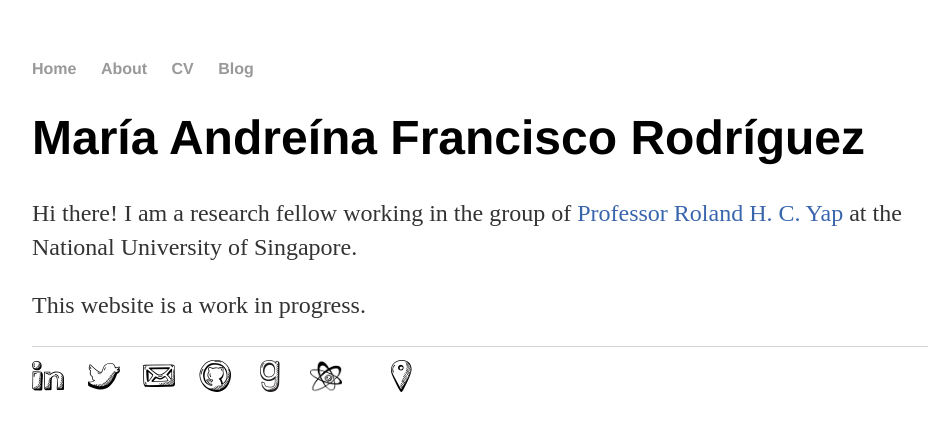
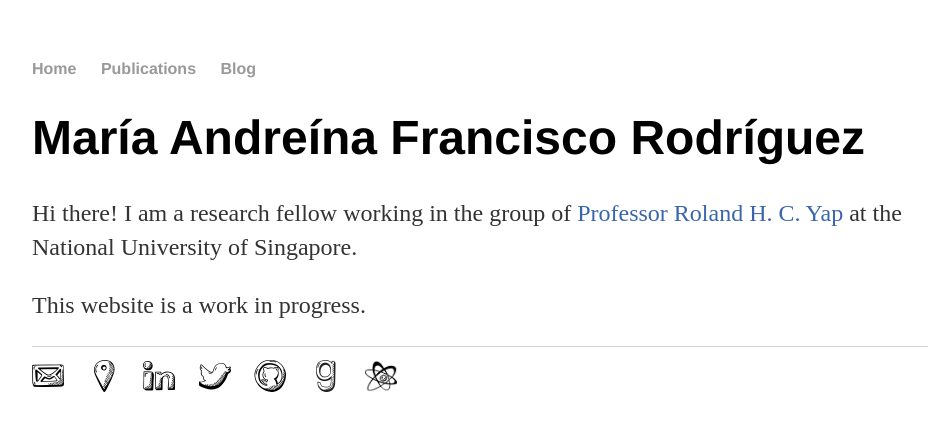
Before and after one commit to andreina-francisco/andreina-francisco.github.io, a Jekyll site: the page built from index.html, in a window 1280 px wide. Shown: the top 431 px of the page, without its empty margins (160-1092 px from the left). Built offline with Jekyll 4.4.1, drawn with Linux system fonts in a browser that asks for light colours; nearby versions of some CDN libraries; a style sheet for code colours, icons or effects is not loaded.

Commit message:
Reorder icons

```diff
--- a/_layouts/default.html
+++ b/_layouts/default.html
@@ -14,8 +14,8 @@
 			<nav>
 	    		<ul>
 	        		<li><a href="/">Home</a></li>
-		        	<li><a href="/about/">About</a></li>
-	        		<li><a href="/cv/">CV</a></li>
+		        	<!--<li><a href="/about/">About</a></li>-->
+	        		<li><a href="/cv/">Publications</a></li>
 	        		<li><a href="/blog/">Blog</a></li>
 	    		</ul>
 			</nav>
@@ -26,15 +26,15 @@
 			</div><!-- /.container -->
 			<footer>
 	    		<ul>
-	        	<li><a href="https://www.linkedin.com/in/andreinafr/"><img src="/images/linked-in.png" style="width:32px; height:32px" title="LinkedIn" alt="LinkedIn"></a></li>
+	        	<li><a href="mailto:andreina@comp.nus.edu.sg"><img src="/images/envelope.png" style="width:32px; height:32px" title="email" alt="email"></a></li>
+        		<li><a href="https://www.comp.nus.edu.sg/cs/bio/andreina/"><img src="/images/map-marker.png" style="width:32px; height:32px" title="Where to find me" alt="Find me"></a></li>
+			<li><a href="https://www.linkedin.com/in/andreinafr/"><img src="/images/linked-in.png" style="width:32px; height:32px" title="LinkedIn" alt="LinkedIn"></a></li>
                         <li><a href="https://twitter.com/MariaAndreinaFr"><img src="/images/twitter.png" style="width:32px; height:32px" title="@MariaAndreinaFr" alt="twitter"></a></li>
-        		<li><a href="mailto:andreina@comp.nus.edu.sg"><img src="/images/envelope.png" style="width:32px; height:32px" title="email" alt="email"></a></li>
         		<li><a href="https://github.com/andreina-francisco"><img src="/images/github.png" style="width:32px; height:32px" title="GitHub" alt="GitHub"></a></li>
                         <li><a href="https://www.goodreads.com/andreina"><img src="/images/good-reads.png" style="width:32px; height:32px" title="Goodreads" alt="Goodreads"></a></li>
 			<li><a href="https://scholar.google.com/citations?user=6TM4YBYAAAAJ"><img src="/images/atom.png" style="width:32px; height:32px" title="Google Scholar" alt="Google Scholar"></a></li>
 			<!--<li><a href="https://scholar.google.com/citations?user=6TM4YBYAAAAJ"><font color=black><i class="ai ai-google-scholar ai-3x"></i></font></a></li>---->
 			<li><a href="https://dblp.org/pers/hd/r/Rodr=iacute=guez:Mar=iacute=a_Andre=iacute=na_Francisco"><font color=black><i class="ai ai-dblp ai-3x"></i></font></a></li>
-			<li><a href="https://www.comp.nus.edu.sg/cs/bio/andreina/"><img src="/images/map-marker.png" style="width:32px; height:32px" title="Where to find me" alt="Find me"></a></li>
 			</ul>
 			</footer>
 		</body>
```
